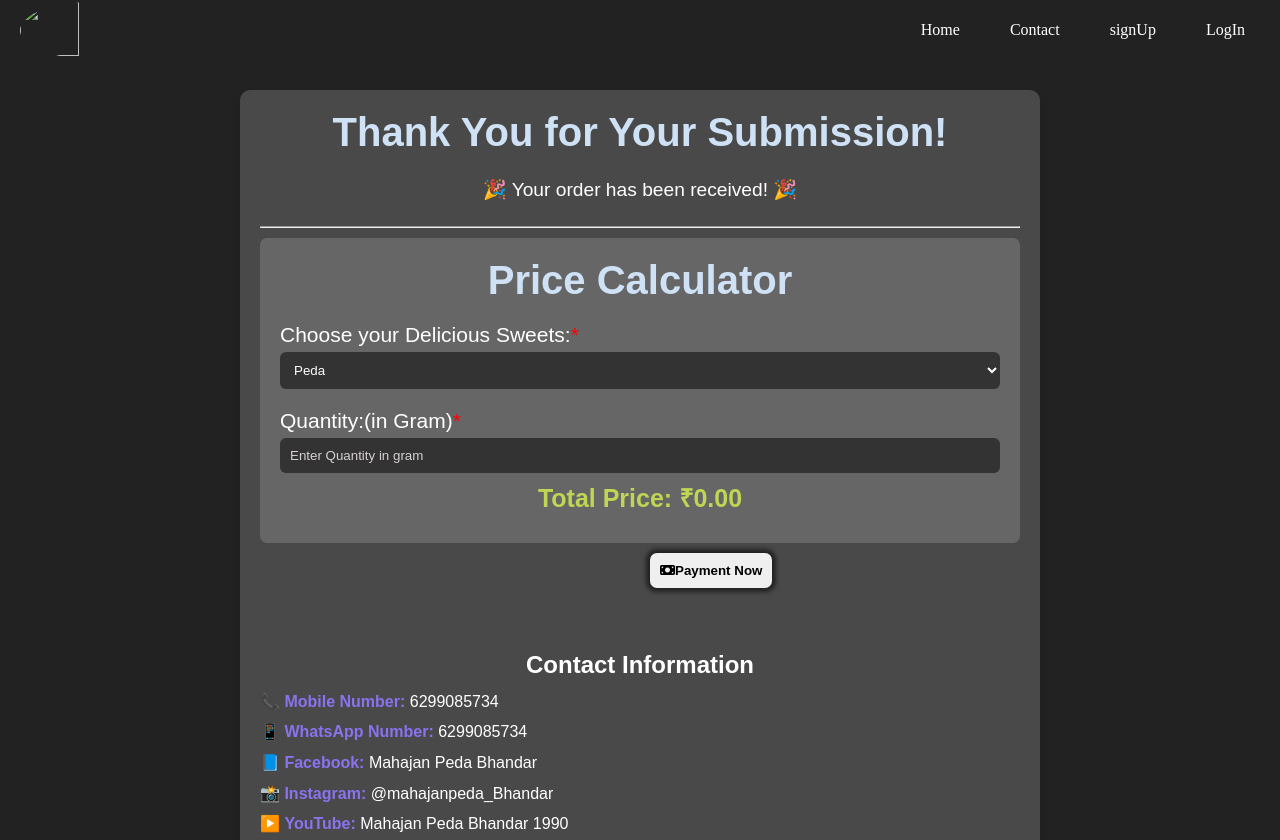
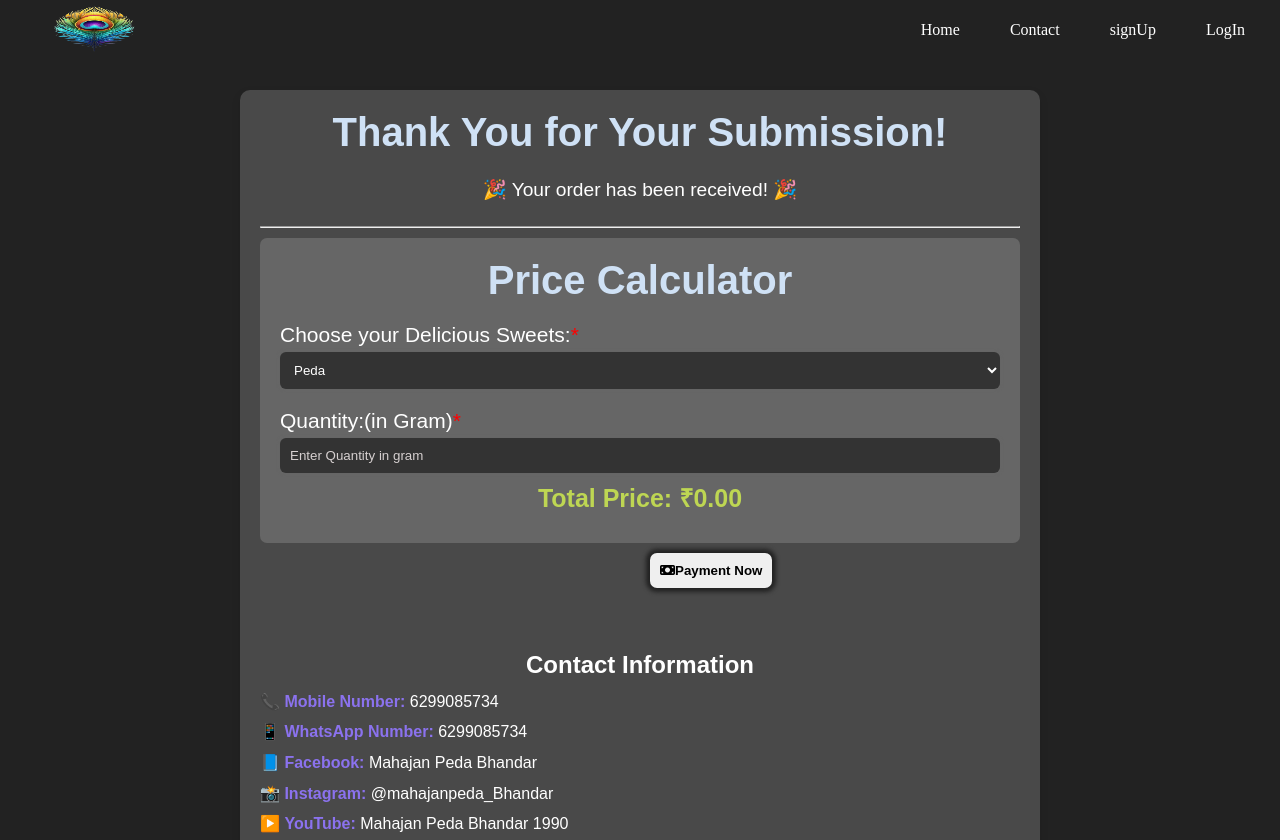
Before and after one commit to Mauryavivekji/mahajan_peda_bhandar, a plain HTML site: page payment/index.html in a window 1280 px wide. Shown: the top 840 px of the page. Drawn offline with Linux system fonts and the light colour scheme; the site is published under a folder, as on GitHub Pages, so addresses that start at the root find nothing; a script that the page names is missing.

Commit message:
Update index.html

```diff
--- a/payment/index.html
+++ b/payment/index.html
@@ -13,7 +13,7 @@
 
   <header>
     <div class="header_section">
-      <div class="left_nav"><img src="/assets/mor_pankh.png" alt=""></div>
+      <div class="left_nav"><img src="../assets/mor_pankh.png" alt=""></div>
 
 
       <div class="right_nav">
```
